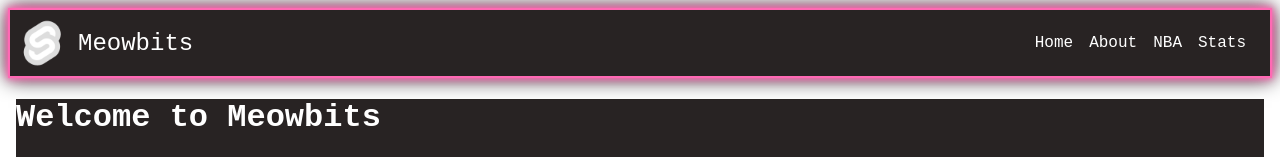
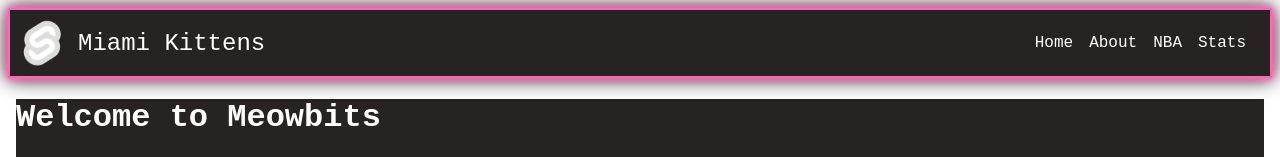
Before and after one commit to jacob-corletto/Fullyhacks2024, a SvelteKit app: page / in a window 1280 px wide. Shown: the top 157 px of the page. Built offline with nearby package versions, Linux system fonts and the light colour scheme.

Commit message:
Update navbar logo and name

```diff
--- a/src/components/navbar.svelte
+++ b/src/components/navbar.svelte
@@ -1,7 +1,7 @@
 <nav>
     <div id="name">
         <img src="/favicon.png" alt="Svelte Logo"  />
-        Meowbits
+        Miami Kittens
     </div>
 
     <ul>
```
